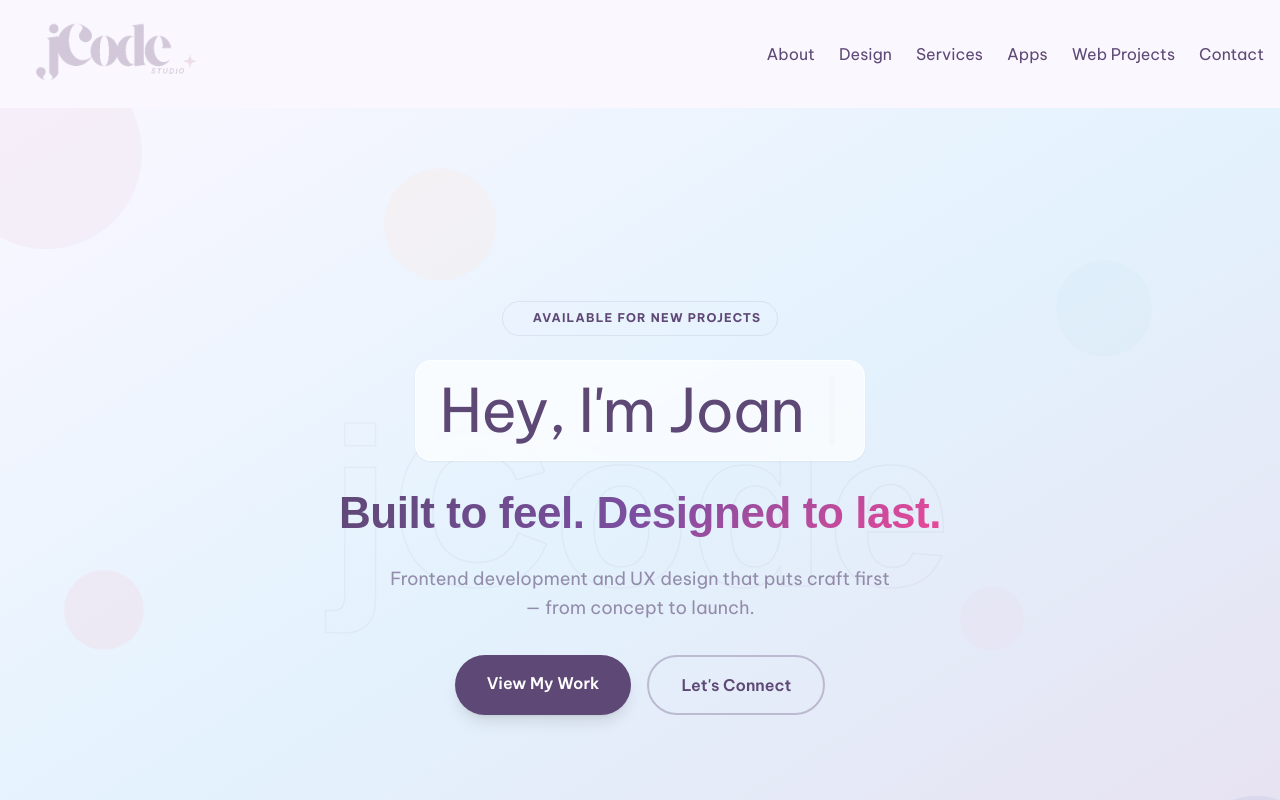
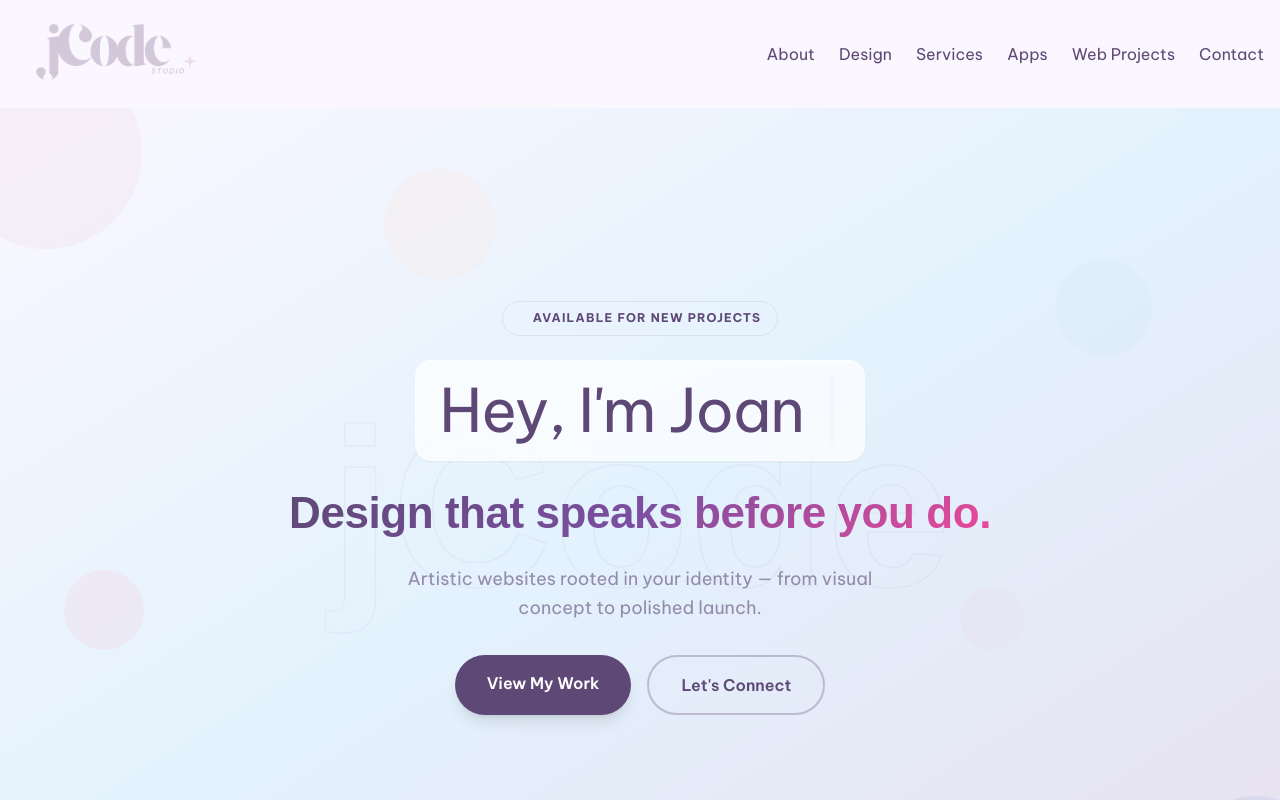
Before and after one commit to jkarstrom/jCodeStudioSite, a Next.js app: page / in a window 1280 px wide. Built offline with nearby package versions, Linux system fonts and the light colour scheme.

Commit message:
adding different meta description

```diff
--- a/src/app/layout.jsx
+++ b/src/app/layout.jsx
@@ -16,15 +16,15 @@ const beVietnamPro = Be_Vietnam_Pro({
 
 export const metadata = {
   metadataBase: new URL('https://www.jcodestudio.com'),
-  title: "jCode Studio LLC™ | Built to feel. Designed to last.",
-  description: "jCode Studio LLC™ — Joan Karstrom's creative development studio. Frontend development and UX design that puts craft first, from concept to launch.",
+  title: "jCode Studio LLC™ | Design that speaks before you do.",
+  description: "jCode Studio LLC™ — Joan Karstrom's creative development studio. Artistic websites rooted in your identity, from visual concept to polished launch.",
   keywords: ["frontend developer", "UX designer", "React developer", "Next.js", "web development", "Joan Karstrom", "jCode Studio", "UI design", "brand identity"],
   icons: {
     icon: './logos/Favicon.svg',
   },
   openGraph: {
-    title: "jCode Studio LLC™ | Built to feel. Designed to last.",
-    description: "jCode Studio LLC™ — Frontend development and UX design that puts craft first. Explore web projects, apps, and the studio's creative process.",
+    title: "jCode Studio LLC™ | Design that speaks before you do.",
+    description: "jCode Studio LLC™ — Artistic websites rooted in your identity. Explore web projects, design case studies, and the studio's creative process.",
     url: "https://www.jcodestudio.com",
     siteName: "jCode Studio",
     images: [
--- a/src/components/page/Hero.jsx
+++ b/src/components/page/Hero.jsx
@@ -62,12 +62,12 @@ export default function Hero() {
 
         {/* Tagline */}
         <p className="font-fredoka font-bold text-h2 text-transparent bg-clip-text leading-tight" style={{ backgroundImage: 'linear-gradient(135deg, #5e4875 0%, #7B4FA0 50%, #ec4899 100%)' }}>
-          Built to feel. Designed to last.
+          Design that speaks before you do.
         </p>
 
         {/* Sub-tagline */}
         <p className="text-body-lg text-darkpurple/60 max-w-lg leading-relaxed">
-          Frontend development and UX design that puts craft first — from concept to launch.
+          Artistic websites rooted in your identity &mdash; from visual concept to polished launch.
         </p>
 
         {/* CTAs */}
```
Also changed, not shown: 1 other file (tests, documents, lock files or other folders).
